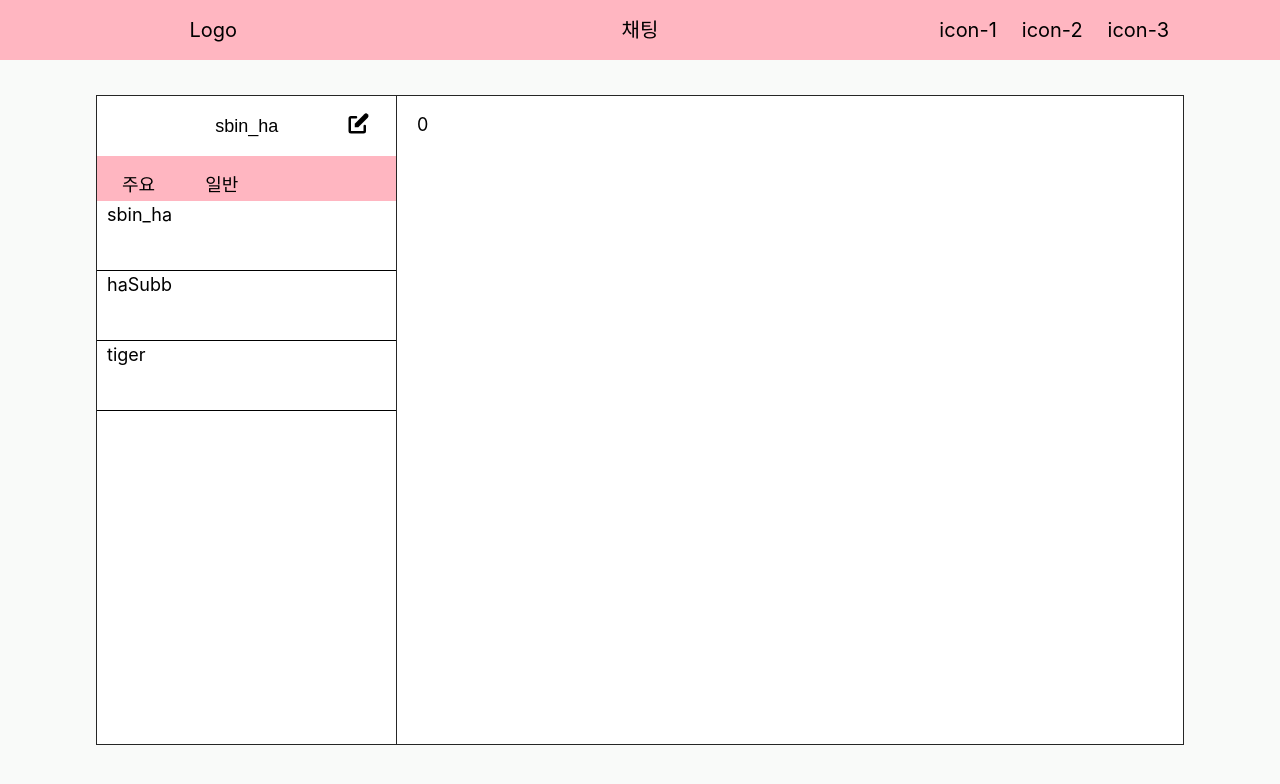
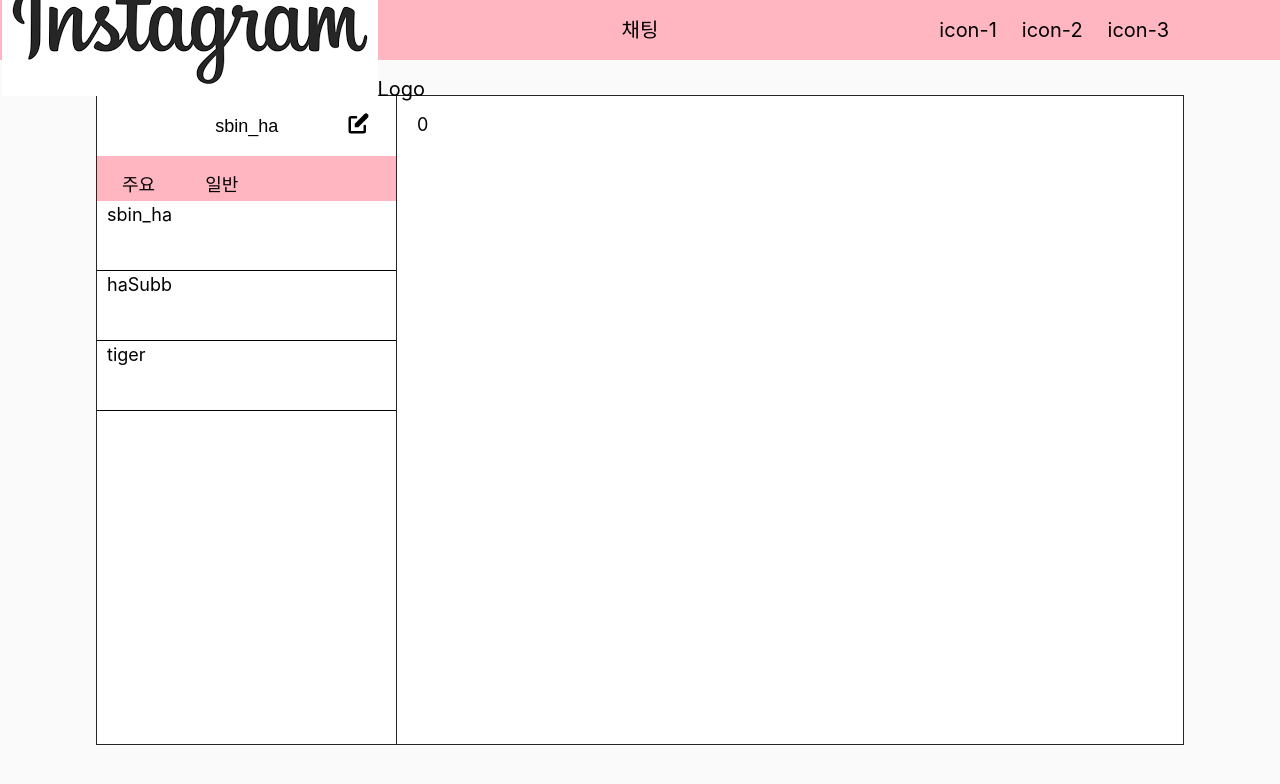
Before and after one commit to sbin0819/messenger, a React (Create React App) app in the folder client/: page /0 in a window 1280 px wide. Shown: the top 784 px of the page. Built offline with nearby package versions, Linux system fonts and the light colour scheme; what @apollo/link-ws would draw is missing.

Commit message:
some changed

```diff
--- a/client/src/components/ChatRoom/ChatController/index.jsx
+++ b/client/src/components/ChatRoom/ChatController/index.jsx
@@ -47,6 +47,7 @@ const ChatController = ({ profile, existingRoom }) => {
         {existingRoom.map((friend) => (
           <div className="pointer" key={friend.chatRoom}>
             <Link to={`${friend.chatRoom}`}>{friend.nickname}</Link>
+            {/* 사이즈 조절 필요 */}
           </div>
         ))}
       </StyledBody>
--- a/client/src/layout/Layout.jsx
+++ b/client/src/layout/Layout.jsx
@@ -32,13 +32,14 @@ const Layout = ({ children }) => {
     <div>
       <div>
         <Header>
-          <div className='logo'>
-            <Link to='/'>Logo</Link>
+          <div className="logo">
+            <img src="/logo/logo.png" />
+            <Link to="/">Logo</Link>
           </div>
-          <div className='search'>
-            <Link to='/chat'>채팅</Link>
+          <div className="search">
+            <Link to="/chat">채팅</Link>
           </div>
-          <div className='icon-box'>
+          <div className="icon-box">
             <span>icon-1</span>
             <span>icon-2</span>
             <span>icon-3</span>
```
Also changed, not shown: 1 other file (tests, documents, lock files or other folders).
